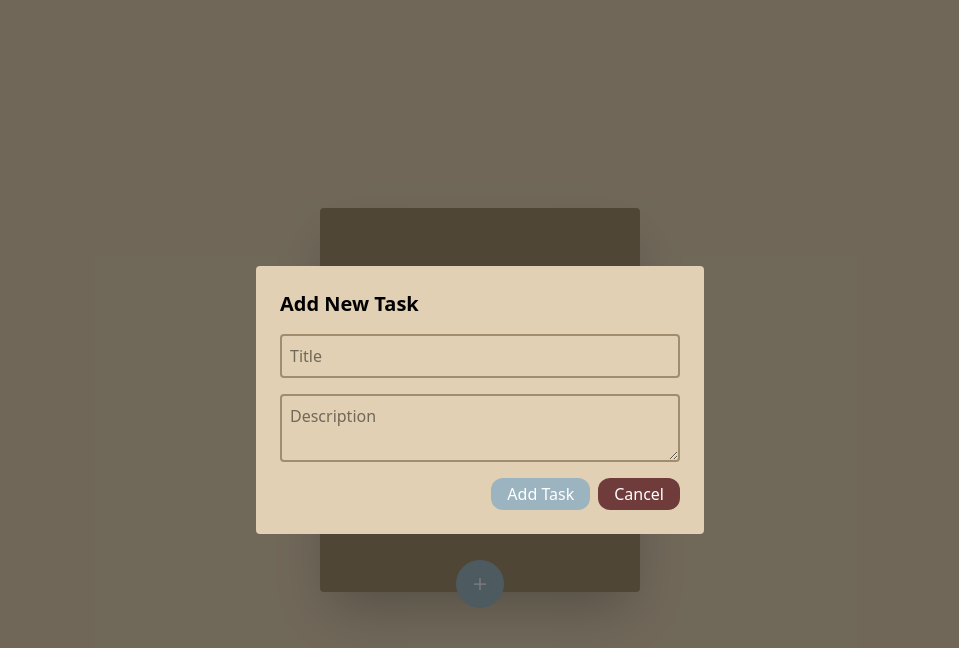
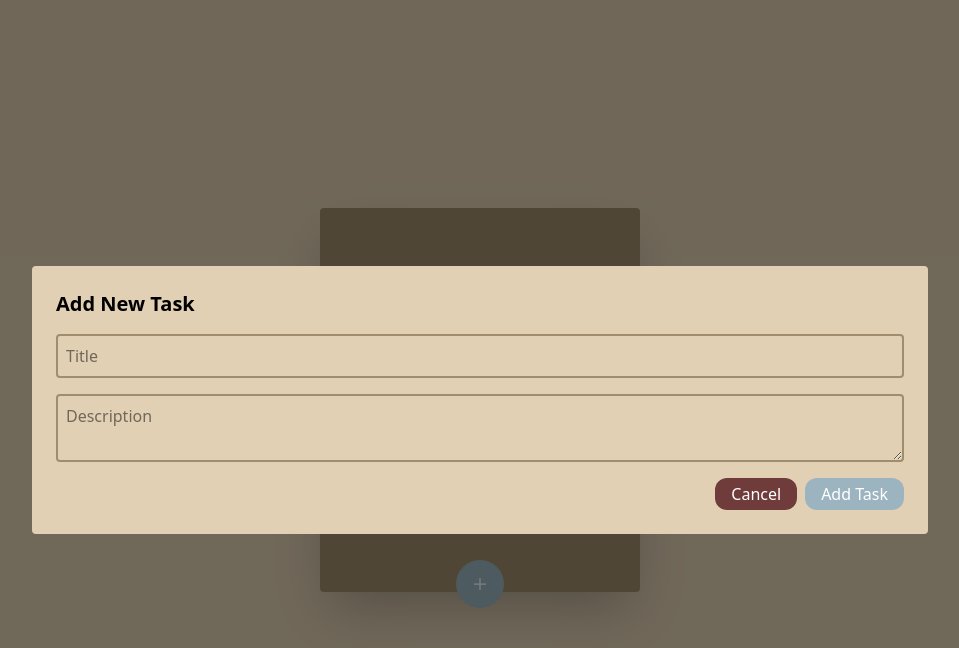
Before and after one commit to mobinadanshvarweb/todolist-task, a React (Vite) app: page / in a window 1280 px wide. Both pictures are taken after a click on the button "Add New Task". Shown: the top 648 px of the page, without its empty margins (160-1119 px from the left). Built offline with nearby package versions, Linux system fonts and the light colour scheme.

Commit message:
validation

```diff
--- a/package.json
+++ b/package.json
@@ -10,13 +10,16 @@
     "preview": "vite preview"
   },
   "dependencies": {
+    "@hookform/resolvers": "^5.2.2",
     "@reduxjs/toolkit": "^2.9.2",
     "@tailwindcss/vite": "^4.1.16",
     "react": "^19.1.1",
     "react-dom": "^19.1.1",
+    "react-hook-form": "^7.65.0",
     "react-icons": "^5.5.0",
     "react-redux": "^9.2.0",
-    "tailwindcss": "^4.1.16"
+    "tailwindcss": "^4.1.16",
+    "zod": "^4.1.12"
   },
   "devDependencies": {
     "@eslint/js": "^9.36.0",
--- a/src/components/TaskModal.tsx
+++ b/src/components/TaskModal.tsx
@@ -1,16 +1,34 @@
 import { useDispatch, useSelector } from "react-redux";
 import { useState } from "react";
-import Modal from "./Modal";
 import { addTask } from "../redux/slice/taskSlice";
 import { closeModal } from "../redux/slice/modalSlice";
 import type { RootState } from "../redux/store";
+import Button from "./Button";
 
 const TaskModal = () => {
   const dispatch = useDispatch();
   const isModalOpen = useSelector((state: RootState) => state.modal.isOpen);
+
   const [taskData, setTaskData] = useState({ title: "", description: "" });
+  const [errors, setErrors] = useState<{
+    title?: string;
+    description?: string;
+  }>({});
+  const handleCancle = () => {
+    dispatch(closeModal());
+    setErrors({});
+  };
+  const handleSubmit = () => {
+    const newErrors: typeof errors = {};
+    if (!taskData.title.trim()) newErrors.title = "Title is required";
+    if (!taskData.description.trim())
+      newErrors.description = "Description is required";
 
-  const handleSubmit = () => {
+    if (Object.keys(newErrors).length > 0) {
+      setErrors(newErrors);
+      return;
+    }
+
     const newTask = {
       ...taskData,
       id: Date.now().toString(),
@@ -18,26 +36,28 @@ const TaskModal = () => {
     };
     dispatch(addTask(newTask));
     setTaskData({ title: "", description: "" });
+    setErrors({});
     dispatch(closeModal());
   };
 
+  if (!isModalOpen) return null;
+
   return (
-    <Modal
-      isOpen={isModalOpen}
-      title="Add New Task"
-      onClose={() => dispatch(closeModal())}
-      onSubmit={handleSubmit}
-      submitText="Add Task"
-      cancelText="Cancel"
-    >
-      <div className="flex flex-col gap-4">
+    <div className="w-full h-screen fixed top-0 left-0 bg-black/50 flex justify-center items-center z-10">
+      <div className="w-[70%] min-h-64 rounded bg-background flex flex-col gap-4 p-6">
+        <h2 className="text-xl font-bold">Add New Task</h2>
+        <div className="flex flex-col gap-4 flex-1">
           <input
             type="text"
             placeholder="Title"
             value={taskData.title}
-          onChange={(e) => setTaskData({ ...taskData, title: e.target.value })}
+            onChange={(e) =>
+              setTaskData({ ...taskData, title: e.target.value })
+            }
             className="w-full border-2 border-customBrown rounded p-2"
           />
+          {errors.title && <span className="text-red-500">{errors.title}</span>}
+
           <textarea
             placeholder="Description"
             value={taskData.description}
@@ -46,8 +66,24 @@ const TaskModal = () => {
             }
             className="flex-1 border-2 border-customBrown rounded p-2"
           />
+          {errors.description && (
+            <span className="text-red-500">{errors.description}</span>
+          )}
         </div>
-    </Modal>
+        <div className="flex gap-2 justify-end">
+          <Button
+            action={handleCancle}
+            style="px-4 py-1 rounded-xl text-white bg-customRed"
+            text="Cancel"
+          />
+          <Button
+            action={handleSubmit}
+            style="px-4 py-1 rounded-xl text-white bg-customBlue"
+            text="Add Task"
+          />
+        </div>
+      </div>
+    </div>
   );
 };
 
```
Also changed, not shown: 1 other file (tests, documents, lock files or other folders). Lines whose indentation alone changed are shown as unchanged.
